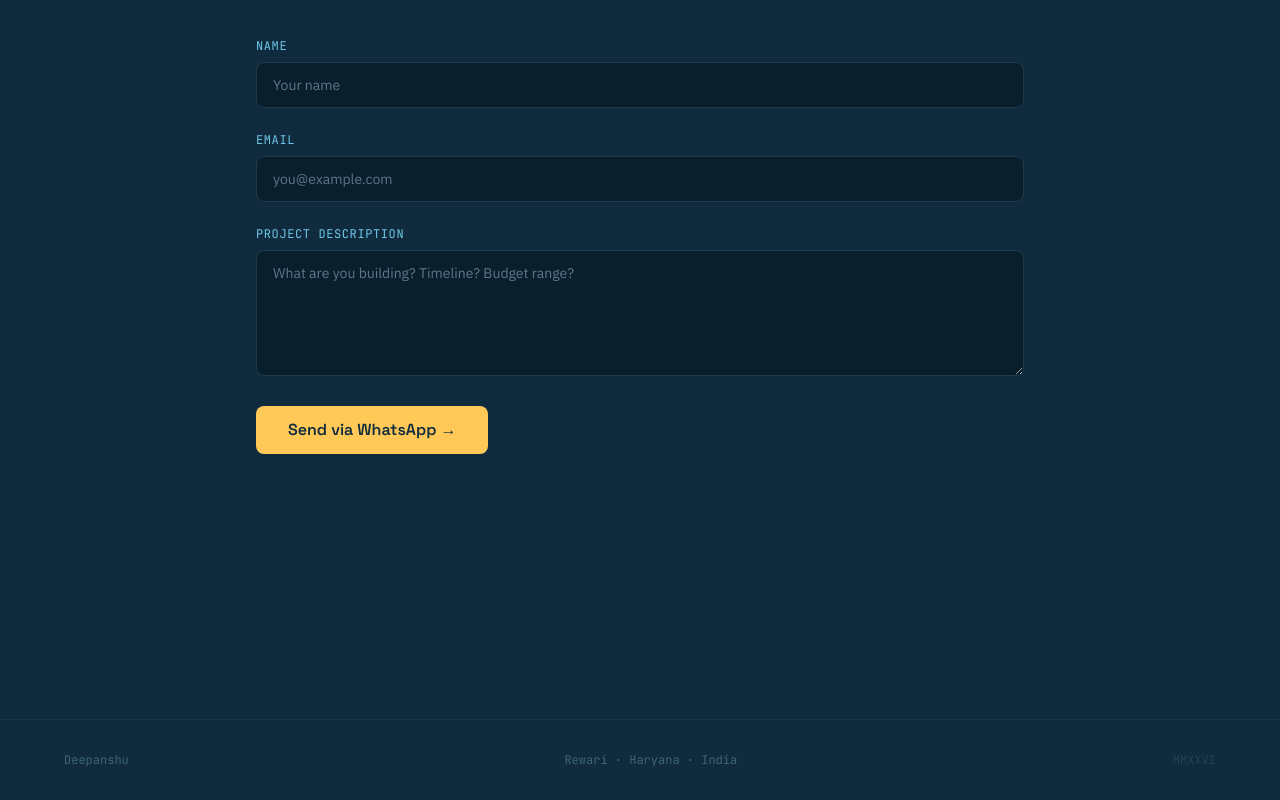
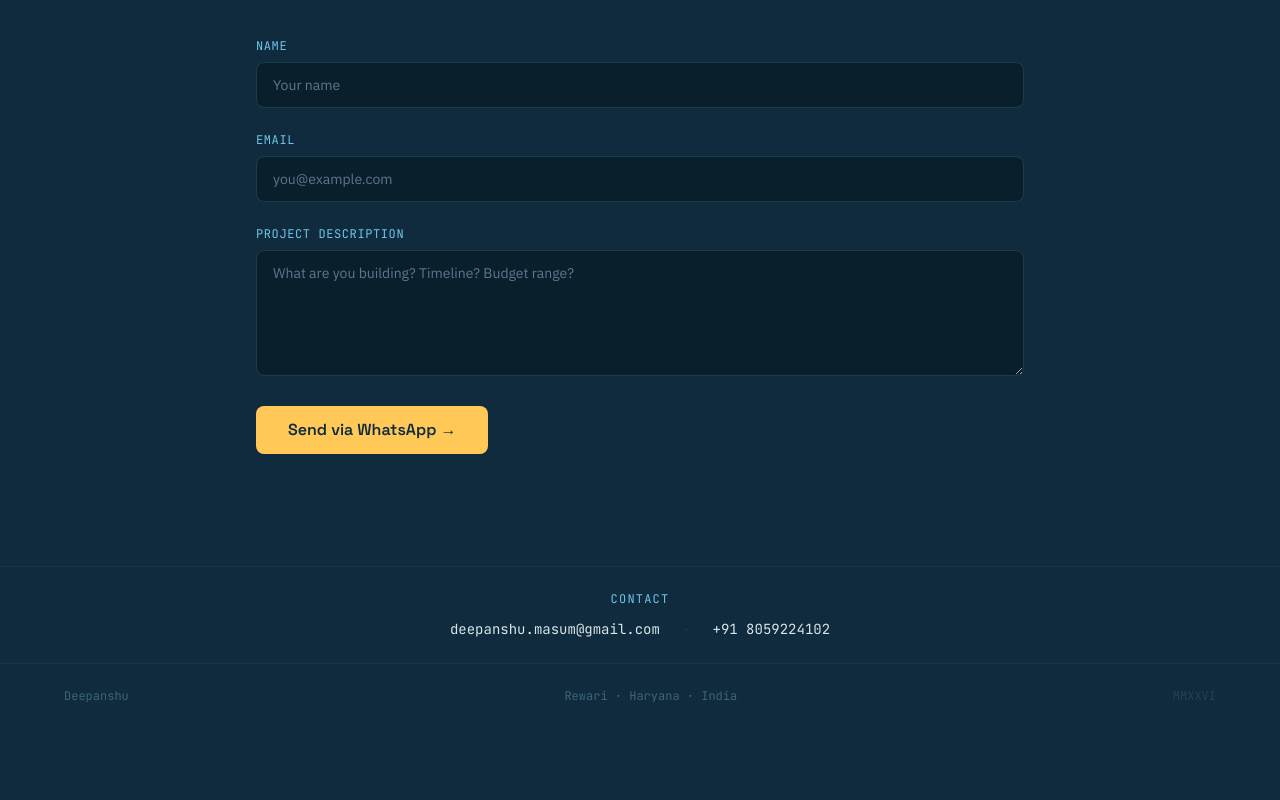
Before and after one commit to bills740ssrw-creator/portfolio, a React (Vite) app: page / in a window 1280 px wide. Shown: the part 3250-4050 px from the top of the page. After the commit the page ends 3978 px from the top, so only its background shows below. Built offline with nearby package versions, Linux system fonts and the light colour scheme.

Commit message:
move contact info bar to bottom of page (footer)

```diff
--- a/src/components/Contact.jsx
+++ b/src/components/Contact.jsx
@@ -1,7 +1,6 @@
 import { useEffect, useRef } from 'react';
 
 const PHONE = '918059224102';
-const EMAIL = 'deepanshu.masum@gmail.com';
 
 export default function Contact() {
   const headingRef = useRef(null);
@@ -107,18 +106,7 @@ export default function Contact() {
           </button>
         </form>
 
-        <div className="reveal mt-16 pt-8 border-t border-cyan-600/20">
-          <p className="font-mono text-cyan-400 text-sm tracking-widest uppercase mb-4 text-center">Contact</p>
-          <div className="flex flex-col sm:flex-row items-center justify-center gap-4 sm:gap-8 text-sm">
-            <a href={`mailto:${EMAIL}`} className="text-slate-200 hover:text-yellow-400 transition-colors font-mono">
-              {EMAIL}
-            </a>
-            <span className="hidden sm:block text-cyan-600/40">·</span>
-            <a href={`https://wa.me/${PHONE}`} target="_blank" rel="noopener noreferrer" className="text-slate-200 hover:text-yellow-400 transition-colors font-mono">
-              +{PHONE.slice(0, 2)} {PHONE.slice(2)}
-            </a>
-          </div>
-        </div>
+
       </div>
     </section>
   );
--- a/src/components/Footer.jsx
+++ b/src/components/Footer.jsx
@@ -1,17 +1,26 @@
 export default function Footer() {
   return (
-    <footer className="border-t border-cyan-600/20 py-8 px-4 sm:px-6 lg:px-8">
-      <div className="max-w-6xl mx-auto flex flex-col sm:flex-row items-center justify-between gap-4">
-        <p className="font-mono text-xs text-cyan-600">
-          {/* TODO: replace with your name/URL */}
-          Deepanshu
-        </p>
-        <p className="font-mono text-xs text-cyan-600">
-          Rewari · Haryana · India
-        </p>
-        <p className="font-mono text-xs text-cyan-600/40">
-          MMXXVI
-        </p>
+    <footer>
+      <div className="border-t border-cyan-600/20 py-6 px-4 sm:px-6 lg:px-8">
+        <div className="max-w-6xl mx-auto">
+          <p className="font-mono text-cyan-400 text-xs tracking-widest uppercase mb-3 text-center">Contact</p>
+          <div className="flex flex-col sm:flex-row items-center justify-center gap-2 sm:gap-6 text-sm">
+            <a href="mailto:deepanshu.masum@gmail.com" className="text-slate-200 hover:text-yellow-400 transition-colors font-mono">
+              deepanshu.masum@gmail.com
+            </a>
+            <span className="hidden sm:block text-cyan-600/40">·</span>
+            <a href="https://wa.me/918059224102" target="_blank" rel="noopener noreferrer" className="text-slate-200 hover:text-yellow-400 transition-colors font-mono">
+              +91 8059224102
+            </a>
+          </div>
+        </div>
+      </div>
+      <div className="border-t border-cyan-600/20 py-6 px-4 sm:px-6 lg:px-8">
+        <div className="max-w-6xl mx-auto flex flex-col sm:flex-row items-center justify-between gap-4">
+          <p className="font-mono text-xs text-cyan-600">Deepanshu</p>
+          <p className="font-mono text-xs text-cyan-600">Rewari · Haryana · India</p>
+          <p className="font-mono text-xs text-cyan-600/40">MMXXVI</p>
+        </div>
       </div>
     </footer>
   );
```
